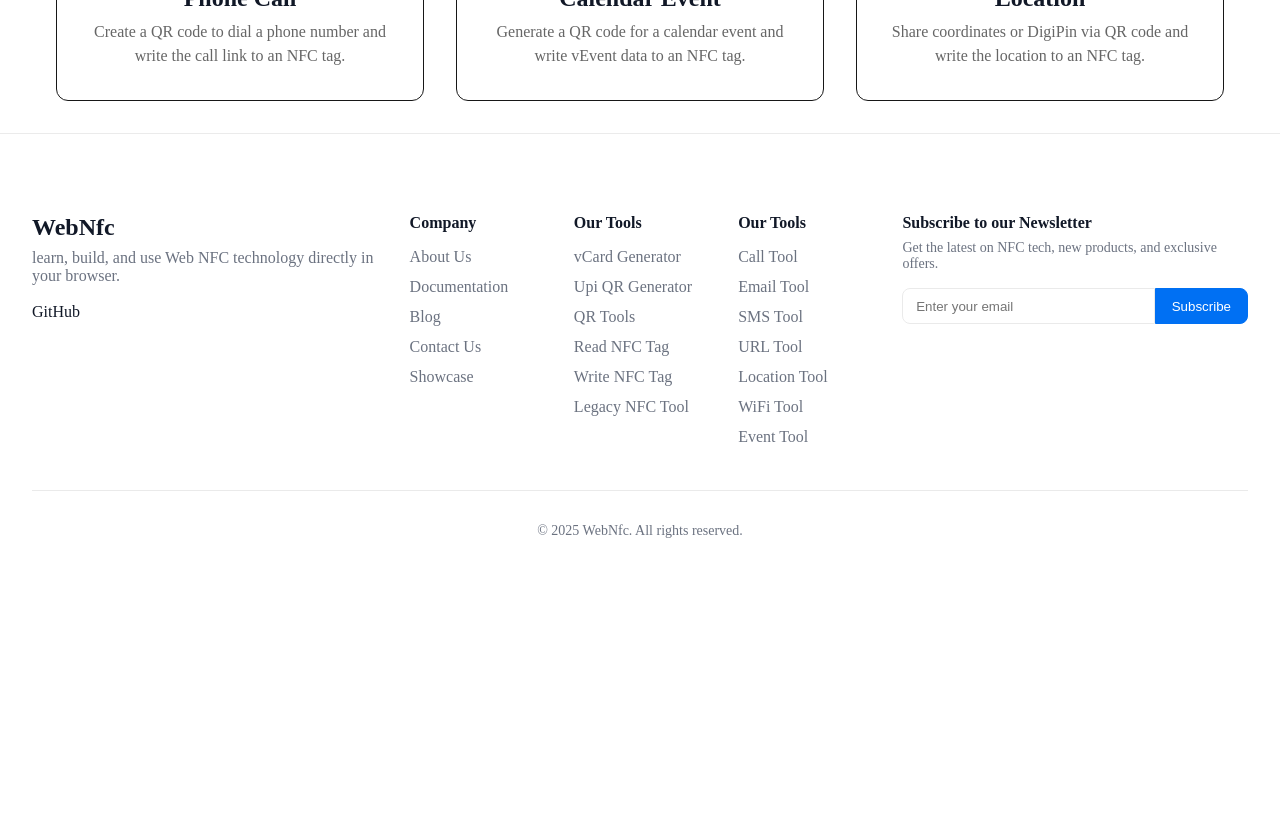
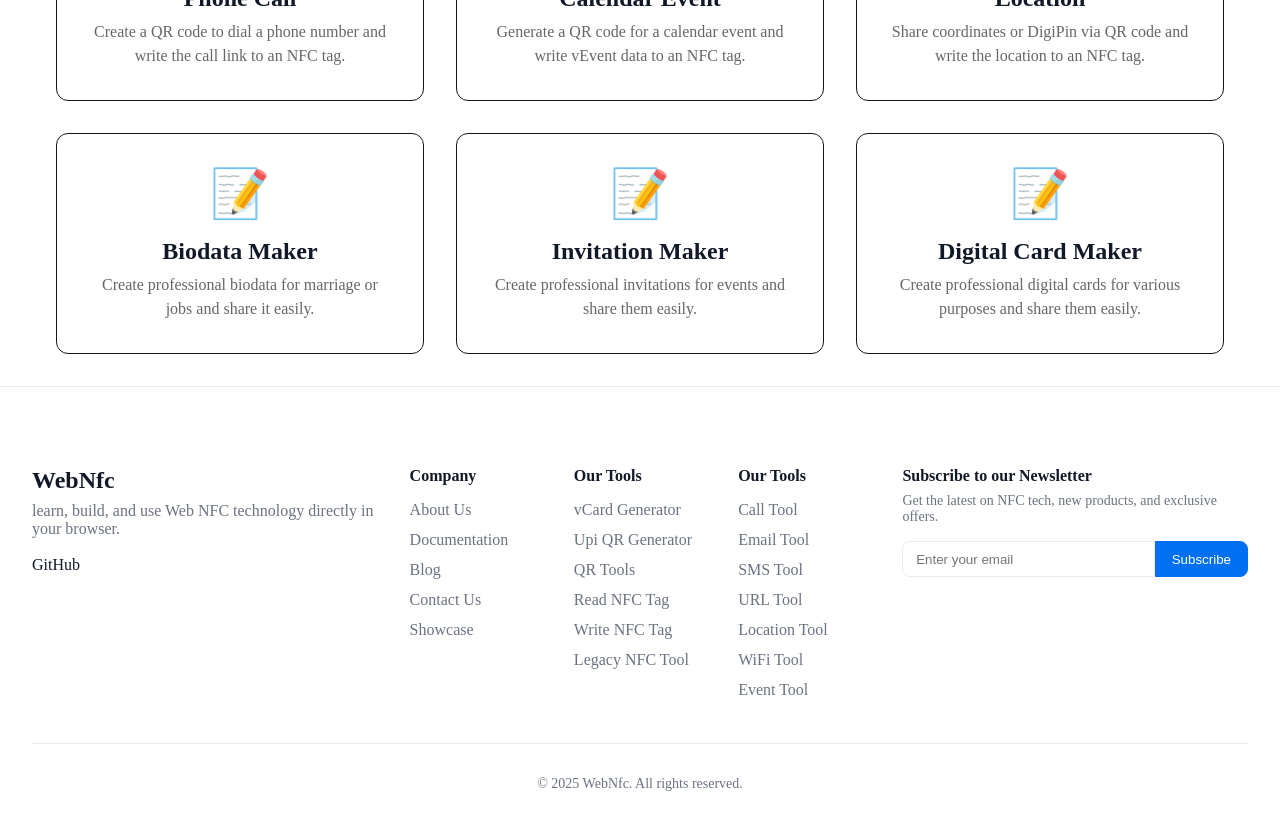
Before and after one commit to vimal-verma/webnfc.org, a Next.js app: page /QR in a window 1280 px wide. Shown: the part 880-1704 px from the top of the page. Before the commit the page ends 1451 px from the top, so only its background shows below. Built offline with nearby package versions, Linux system fonts and the light colour scheme.

Commit message:
biodata backlink added

```diff
--- a/app/QR/page.js
+++ b/app/QR/page.js
@@ -70,6 +70,24 @@ const tools = [
         icon: '📍',
         href: '/location',
     },
+    {
+        title: 'Biodata Maker',
+        description: 'Create professional biodata for marriage or jobs and share it easily.',
+        icon: '📝',
+        href: 'https://biodatamaker.org/en/biodata-maker',
+    },
+    {
+        title: 'Invitation Maker',
+        description: 'Create professional invitations for events and share them easily.',
+        icon: '📝',
+        href: 'https://biodatamaker.org/en/invitation-maker',
+    },
+    {
+        title: 'Digital Card Maker',
+        description: 'Create professional digital cards for various purposes and share them easily.',
+        icon: '📝',
+        href: 'https://biodatamaker.org/en/digital-card',
+    },
 ];
 
 export default function QrToolsPage() {
```
Also changed, not shown: app/qr/page.js (+18 -0 lines).
